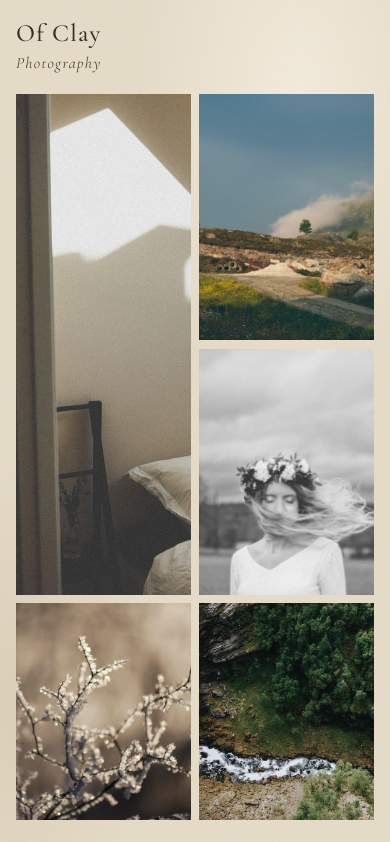
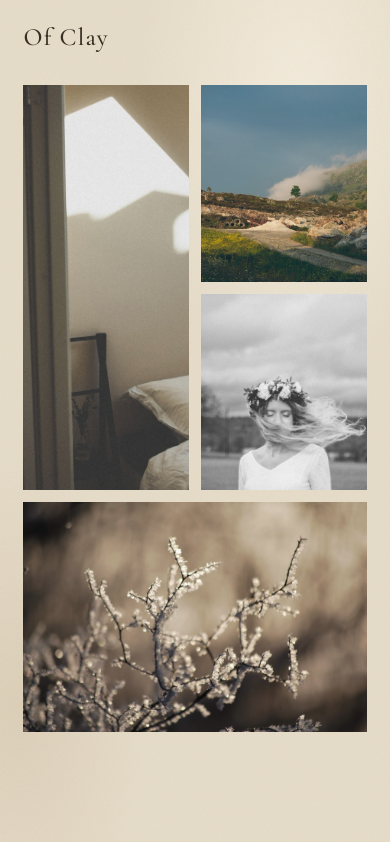
Before and after one commit to louisreid/ofclay, a website: page index.html in a window 390 px wide. Shown: the top 842 px of the page. Drawn offline with nearby package versions, Linux system fonts and the light colour scheme.

Commit message:
Tighten composition: drop subtitle and waterfall, give photos room.
Center a smaller grid so the studies breathe on the page.

Co-authored-by: Cursor <cursoragent@cursor.com>

```diff
--- a/index.html
+++ b/index.html
@@ -26,7 +26,6 @@
     <div class="fold">
       <header class="brand">
         <p class="brand__name">Of Clay</p>
-        <p class="brand__note">Photography</p>
       </header>
 
       <main class="portfolio" aria-label="Selected photographs">
@@ -93,22 +92,6 @@
             decoding="async"
           />
         </button>
-
-        <button
-          type="button"
-          class="study study--e"
-          data-full="/images/03-untitled-lg.jpg"
-          aria-label="Open photograph"
-        >
-          <img
-            src="/images/03-untitled-md.jpg"
-            alt=""
-            width="900"
-            height="600"
-            loading="lazy"
-            decoding="async"
-          />
-        </button>
       </main>
     </div>
 
--- a/styles.css
+++ b/styles.css
@@ -83,12 +83,13 @@ body {
   display: flex;
   flex-direction: column;
   min-height: 100dvh;
-  padding: 1.5rem clamp(1.25rem, 3vw, 2rem) 2rem;
+  padding: 1.75rem clamp(1.5rem, 4vw, 2.75rem) 2.5rem;
 }
 
 .brand {
   flex: 0 0 auto;
-  margin-bottom: clamp(1rem, 2.5vh, 1.75rem);
+  width: min(52rem, 78vw);
+  margin: 0 auto clamp(1.5rem, 4vh, 2.5rem);
 }
 
 .brand__name {
@@ -99,23 +100,18 @@ body {
   line-height: 1.1;
 }
 
-.brand__note {
-  margin: 0.35rem 0 0;
-  color: var(--ink-mute);
-  font-size: 1rem;
-  font-style: italic;
-  letter-spacing: 0.08em;
-}
-
 .portfolio {
-  flex: 1 1 auto;
+  flex: 0 1 auto;
   display: grid;
-  grid-template-columns: 0.85fr 1.15fr 0.95fr;
-  grid-template-rows: 1.15fr 0.85fr;
-  gap: clamp(0.55rem, 1.3vw, 0.95rem);
-  align-content: stretch;
+  grid-template-columns: 0.9fr 1.2fr 1fr;
+  grid-template-rows: 1.2fr 0.9fr;
+  gap: clamp(0.75rem, 1.6vw, 1.15rem);
+  align-content: center;
+  align-self: center;
+  width: min(52rem, 78vw);
+  height: min(68vh, 34rem);
+  margin: 0 auto;
   min-height: 0;
-  width: 100%;
 }
 
 .study {
@@ -179,21 +175,12 @@ body {
 }
 
 .study--d {
-  grid-column: 2;
+  grid-column: 2 / span 2;
   grid-row: 2;
 }
 
 .study--d img {
   object-position: center;
-}
-
-.study--e {
-  grid-column: 3;
-  grid-row: 2;
-}
-
-.study--e img {
-  object-position: 50% 35%;
 }
 
 .contact {
@@ -330,10 +317,16 @@ body.is-lightbox {
 
 @media (max-width: 800px) {
   .fold {
-    padding: 1.25rem 1rem 1.5rem;
+    padding: 1.5rem 1.25rem 2rem;
+  }
+
+  .brand,
+  .portfolio {
+    width: min(100%, 88vw);
   }
 
   .portfolio {
+    height: auto;
     grid-template-columns: 1fr 1fr;
     grid-template-rows: auto;
   }
@@ -341,31 +334,25 @@ body.is-lightbox {
   .study--a {
     grid-column: 1;
     grid-row: 1 / span 2;
-    min-height: 52vh;
+    min-height: 48vh;
   }
 
   .study--b {
     grid-column: 2;
     grid-row: 1;
-    min-height: 24vh;
+    min-height: 22vh;
   }
 
   .study--c {
     grid-column: 2;
     grid-row: 2;
-    min-height: 24vh;
+    min-height: 22vh;
   }
 
   .study--d {
-    grid-column: 1;
+    grid-column: 1 / span 2;
     grid-row: 3;
-    min-height: 22vh;
-  }
-
-  .study--e {
-    grid-column: 2;
-    grid-row: 3;
-    min-height: 22vh;
+    min-height: 20vh;
   }
 
   .atmosphere__plane {
```
